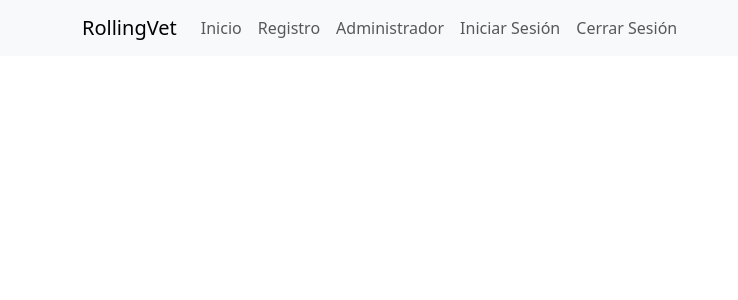
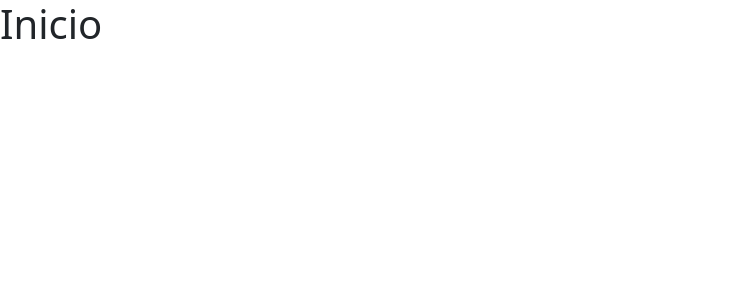
Before and after one commit to nicoleonard/rollingVetFront, a React (Vite) app: page /inicio in a window 1280 px wide. Shown: the top 300 px of the page, without its empty margins (0-738 px from the left). Built offline with nearby package versions, Linux system fonts and the light colour scheme.

Commit message:
Agregué las rutas y componentes para registro, login, inicio, inicio-admin

```diff
--- a/src/App.jsx
+++ b/src/App.jsx
@@ -1,12 +1,23 @@
-import './App.css'
-import Menu from './components/common/Menu'
+import './App.css';
+import Menu from './components/common/Menu';
+import { BrowserRouter, Routes, Route } from 'react-router-dom';
+import Registro from './components/views/Registro';
+import Login from './components/views/Login';
+import Inicio from './components/views/Inicio';
+import InicioAdmin from './components/views/InicioAdmin';
 
 function App() {
   return (
-    <>
-    <Menu />
-    </>
-  )
+    <BrowserRouter>
+      <Routes>
+        <Route exact path="/" element={<Menu></Menu>}></Route>
+        <Route exact path="/registro" element={<Registro></Registro>}></Route>
+        <Route exact path="/login" element={<Login></Login>}></Route>
+        <Route exact path="/inicio" element={<Inicio></Inicio>}></Route>
+        <Route exact path="/inicio-admin" element={<InicioAdmin></InicioAdmin>}></Route>
+      </Routes>
+    </BrowserRouter>
+  );
 }
 
 export default App
--- /dev/null
+++ b/src/components/views/Inicio.jsx
@@ -0,0 +1,11 @@
+import React from 'react';
+
+const Inicio = () => {
+    return (
+        <div>
+            <h1>Inicio</h1>
+        </div>
+    );
+};
+
+export default Inicio;
--- /dev/null
+++ b/src/components/views/InicioAdmin.jsx
@@ -0,0 +1,11 @@
+import React from 'react';
+
+const InicioAdmin = () => {
+    return (
+        <div>
+            <h1>Inicio Admin</h1>
+        </div>
+    );
+};
+
+export default InicioAdmin;
--- /dev/null
+++ b/src/components/views/Login.jsx
@@ -0,0 +1,11 @@
+import React from 'react';
+
+const Login = () => {
+    return (
+        <div>
+            <h1>Login</h1>
+        </div>
+    );
+};
+
+export default Login;
--- /dev/null
+++ b/src/components/views/Registro.jsx
@@ -0,0 +1,11 @@
+import React from 'react';
+
+const Registro = () => {
+    return (
+        <div>
+            <h1>Registro</h1>
+        </div>
+    );
+};
+
+export default Registro;
```
